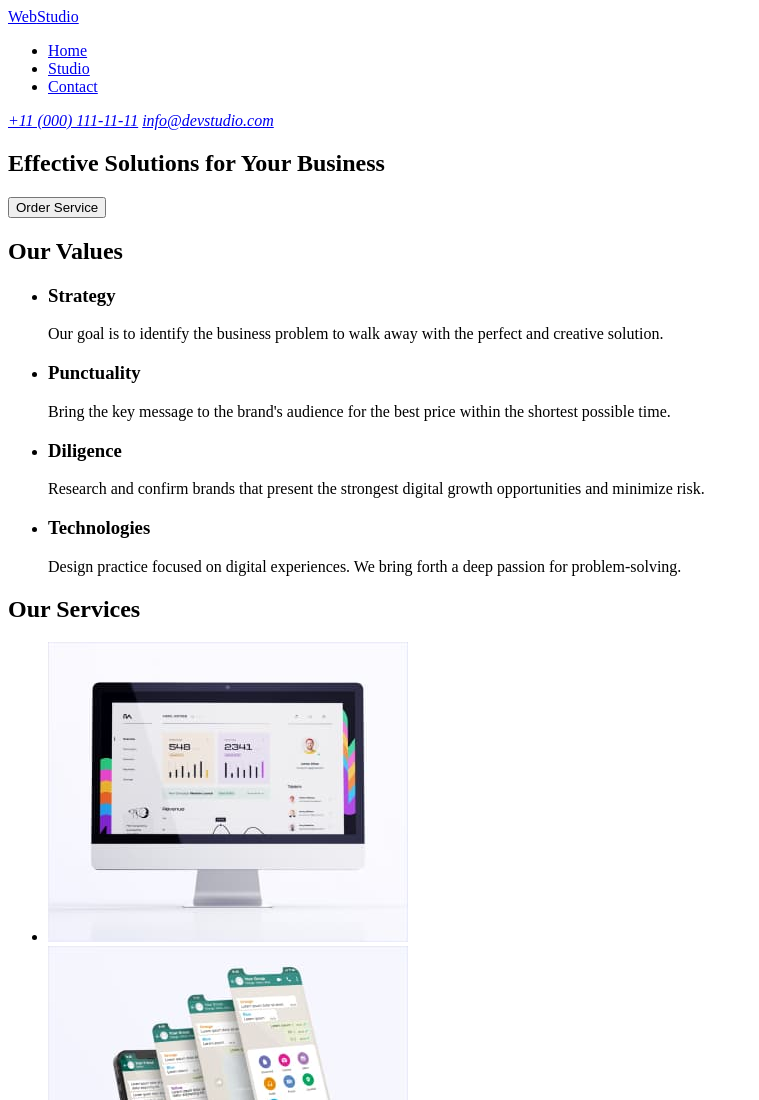
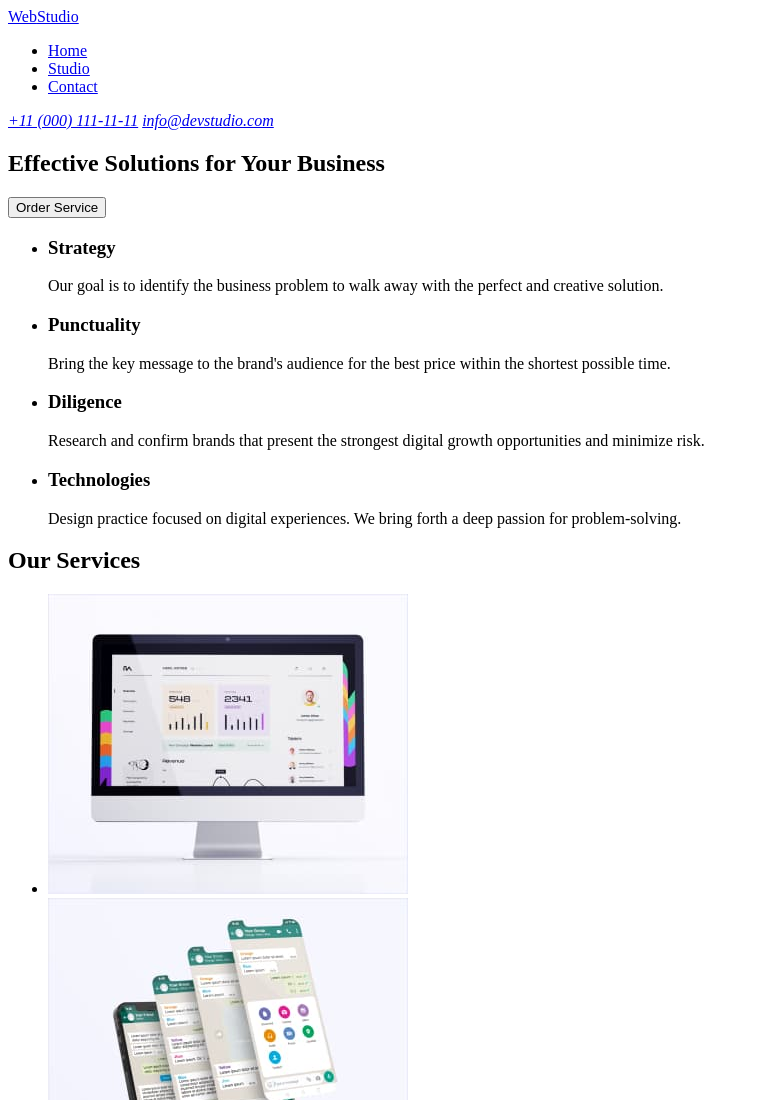
Before and after one commit to cheedars/goit-markup-hw-01, a plain HTML site: page index.html in a window 1280 px wide. Shown: the top 1100 px of the page, without its empty margins (0-759 px from the left). Drawn offline with Linux system fonts and the light colour scheme.

Commit message:
Small Correction

```diff
--- a/index.html
+++ b/index.html
@@ -29,7 +29,7 @@
       </section>
 
       <section class="values-section">
-          <h2>Our Values</h2>
+          <h2 hidden>Our Values</h2>
           <ul class="value-list">
             <li class="value-item">
               <h3>Strategy</h3>
```
